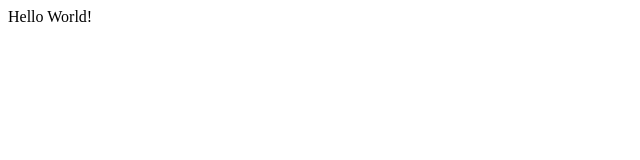
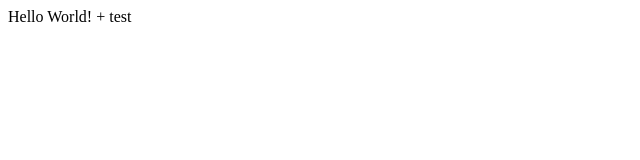
Before and after one commit to BoomerMonkey234/Coding_Coursework, a plain HTML site: page resources/index.html in a window 1280 px wide. Shown: the full height of the page, 0-640 px from the left. Drawn offline with Linux system fonts and the light colour scheme.

Commit message:
Pushing from home pc

```diff
--- a/resources/index.html
+++ b/resources/index.html
@@ -5,6 +5,6 @@
     <title>Title</title>
 </head>
 <body>
-<h>Hello World!</h>
+<h>Hello World! + test</h>
 </body>
 </html>
```
